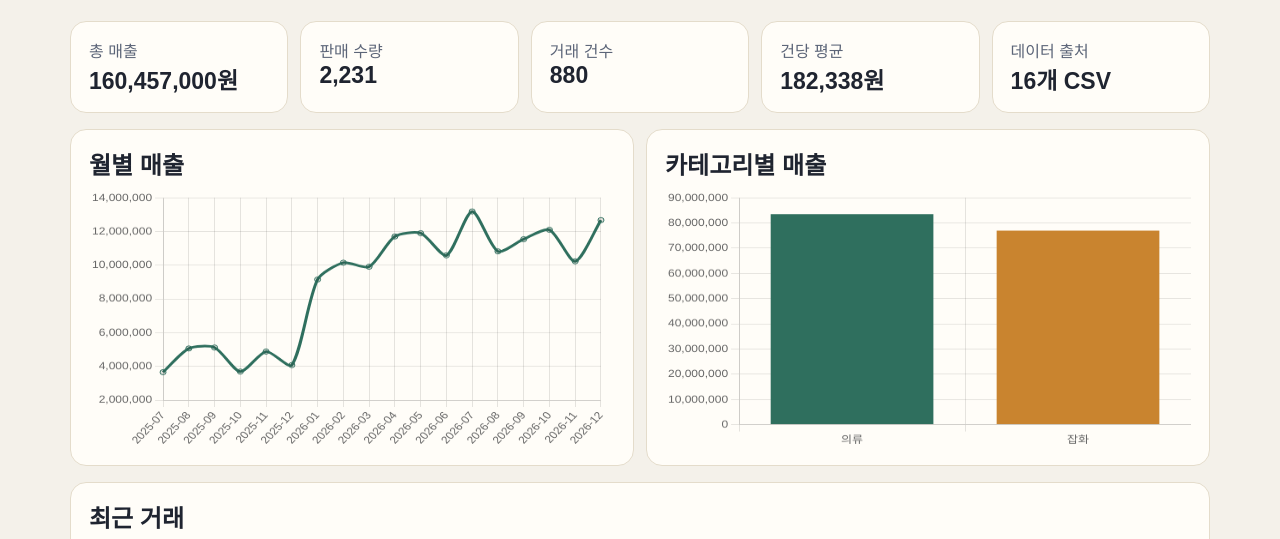
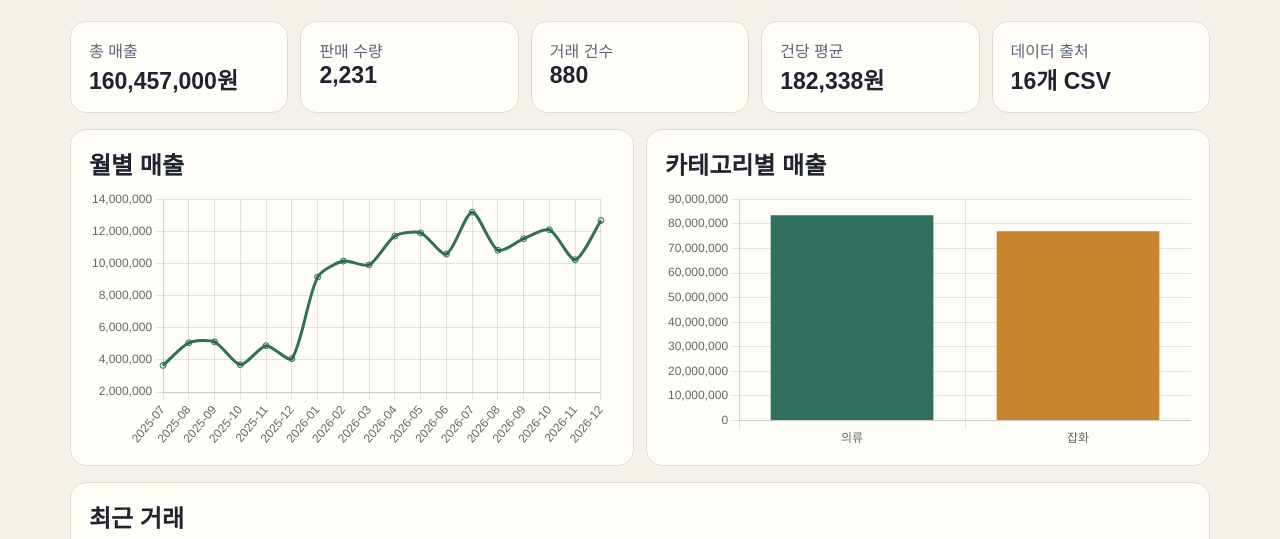
Before and after one commit to koosamuel/snu-ai-agent, a plain HTML site: page docs/index.html in a window 1280 px wide. Shown: the part 189-728 px from the top of the page. Drawn offline with nearby package versions, Linux system fonts and the light colour scheme.

Commit message:
Stabilize chart layout with fixed frames

```diff
--- a/docs/index.html
+++ b/docs/index.html
@@ -5,7 +5,7 @@
   <meta name="viewport" content="width=device-width, initial-scale=1.0">
   <meta name="description" content="의류·잡화 판매 데이터를 분석하는 정적 대시보드">
   <title>의류·잡화 판매 분석</title>
-  <link rel="stylesheet" href="./styles.css">
+  <link rel="stylesheet" href="./styles.css?v=20260929-2">
 </head>
 <body>
   <header>
@@ -44,11 +44,11 @@
     <section class="charts">
       <article>
         <h2>월별 매출</h2>
-        <canvas id="monthlyChart"></canvas>
+        <div class="chart-frame"><canvas id="monthlyChart"></canvas></div>
       </article>
       <article>
         <h2>카테고리별 매출</h2>
-        <canvas id="categoryChart"></canvas>
+        <div class="chart-frame"><canvas id="categoryChart"></canvas></div>
       </article>
     </section>
 
--- a/docs/styles.css
+++ b/docs/styles.css
@@ -47,10 +47,16 @@
 .kpis p { margin: 0; color: var(--muted); }
 .kpis strong { font-size: 23px; }
 .charts article { min-height: 0; }
+.chart-frame {
+  position: relative;
+  width: 100%;
+  height: 260px;
+  overflow: hidden;
+}
 .charts canvas {
   display: block;
   width: 100% !important;
-  height: 260px !important;
+  height: 100% !important;
 }
 .banner { padding: 12px 14px; border-radius: 12px; margin-bottom: 12px; background: var(--accent-soft); color: var(--accent); }
 .banner.error { background: #f8e4e4; color: var(--warn); }
@@ -64,5 +70,5 @@
   header { align-items: stretch; flex-direction: column; }
   .header-actions { flex-direction: column; }
   .upload, .login { width: 100%; }
-  .charts canvas { height: 220px !important; }
+  .chart-frame { height: 220px; }
 }
```
